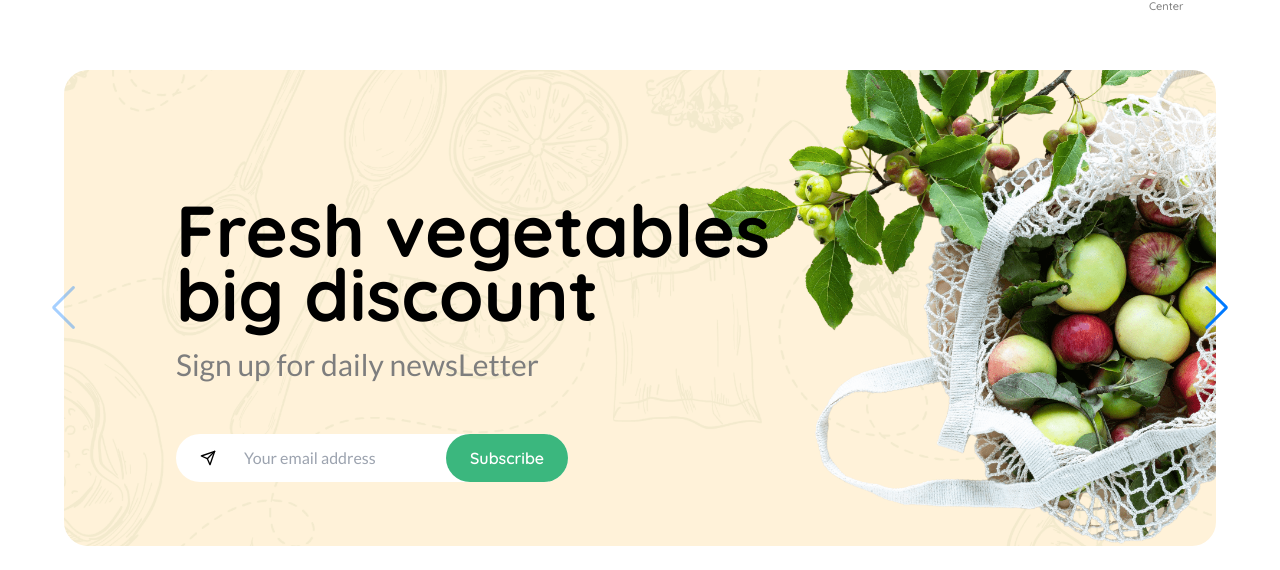
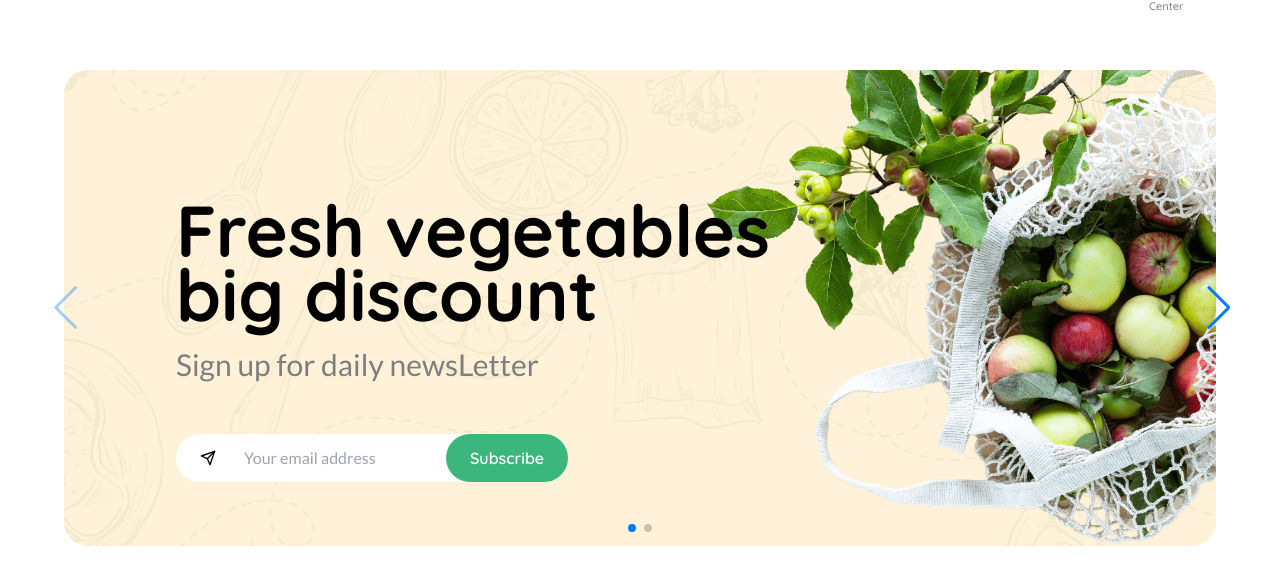
Before and after one commit to Abdul-Hafeez5/E-Commerce-Website-clone, a React (Create React App) app: page / in a window 1280 px wide. Shown: the part 230-800 px from the top of the page. Built offline with nearby package versions, Linux system fonts and the light colour scheme.

Commit message:
continue on swiper

```diff
--- a/src/components/HeroSec.jsx
+++ b/src/components/HeroSec.jsx
@@ -1,17 +1,32 @@
 import React from "react";
 import "swiper/css";
 import "swiper/css/navigation";
+import "swiper/css/pagination";
+// import { FiChevronLeft, FiChevronRight } from "react-icons/fi";
+import { LiaLessThanSolid } from "react-icons/lia";
+import { LiaGreaterThanSolid } from "react-icons/lia";
 
 import { Swiper, SwiperSlide } from "swiper/react";
-import { Navigation } from "swiper/modules";
+import { Navigation, Pagination } from "swiper/modules";
 import { FiSend } from "react-icons/fi";
 import "./herosec.css";
 const HeroSec = () => {
   return (
     <div className="mt-10 lg:px-10">
-      <Swiper navigation={true} modules={[Navigation]} className="">
+      <Swiper
+        navigation={{
+          prevEl: ".swiper-button-prev ",
+          nextEl: ".swiper-button-next",
+        }}
+        modules={[Navigation, Pagination]}
+        className=""
+        pagination={{ clickable: true }}
+      >
         <SwiperSlide>
           <div className="mx-6">
+            <div className="swiper-button-prev">
+              <LiaLessThanSolid className=" hover:text-gray-700" />
+            </div>
             <div className="py-16 background-container rounded-3xl lg:pl-20">
               <h1 className="pt-16 pl-8 text-3xl font-bold xs:text-[46px] xs:leading-[46px] xs:pr-64 sm:leading-[64px] lg:text-[64px] lg:pr-96 xl:text-[72px] font-quickSand ">
                 Fresh vegetables big discount
@@ -29,12 +44,18 @@ const HeroSec = () => {
                 <button className="bg-[#3bb77e] font-quickSand font-semibold hover:bg-[#47c98c] rounded-3xl py-3 px-2 xs:px-6 text-white">
                   Subscribe
                 </button>
+                <div className="swiper-button-next">
+                  <LiaGreaterThanSolid className="text-gray-500 cursor-pointer hover:text-gray-700" />
+                </div>
               </div>
             </div>
           </div>
         </SwiperSlide>
         <SwiperSlide>
           <div className="mx-6">
+            <div className="swiper-button-prev">
+              <LiaLessThanSolid className="w-10 h-10 text-black cursor-pointer hover:text-gray-700" />
+            </div>
             <div className="py-16 bg-container rounded-3xl lg:pl-20">
               <h1 className="pt-16 pl-8 text-3xl font-bold xs:text-[46px] xs:leading-[46px] xs:pr-64 sm:leading-[64px] lg:text-[64px] lg:pr-96 xl:text-[72px] font-quickSand ">
                 Fresh vegetables big discount
@@ -52,6 +73,9 @@ const HeroSec = () => {
                 <button className="bg-[#3bb77e] font-quickSand font-semibold hover:bg-[#47c98c] rounded-3xl py-3 px-2 xs:px-6 text-white">
                   Subscribe
                 </button>
+                <div className="swiper-button-next">
+                  <LiaGreaterThanSolid className="text-gray-500 cursor-pointer hover:text-gray-700" />
+                </div>
               </div>
             </div>
           </div>
```
Also changed, not shown: src/slider/index.js (deleted), src/slider/swiper.style.js (deleted).
